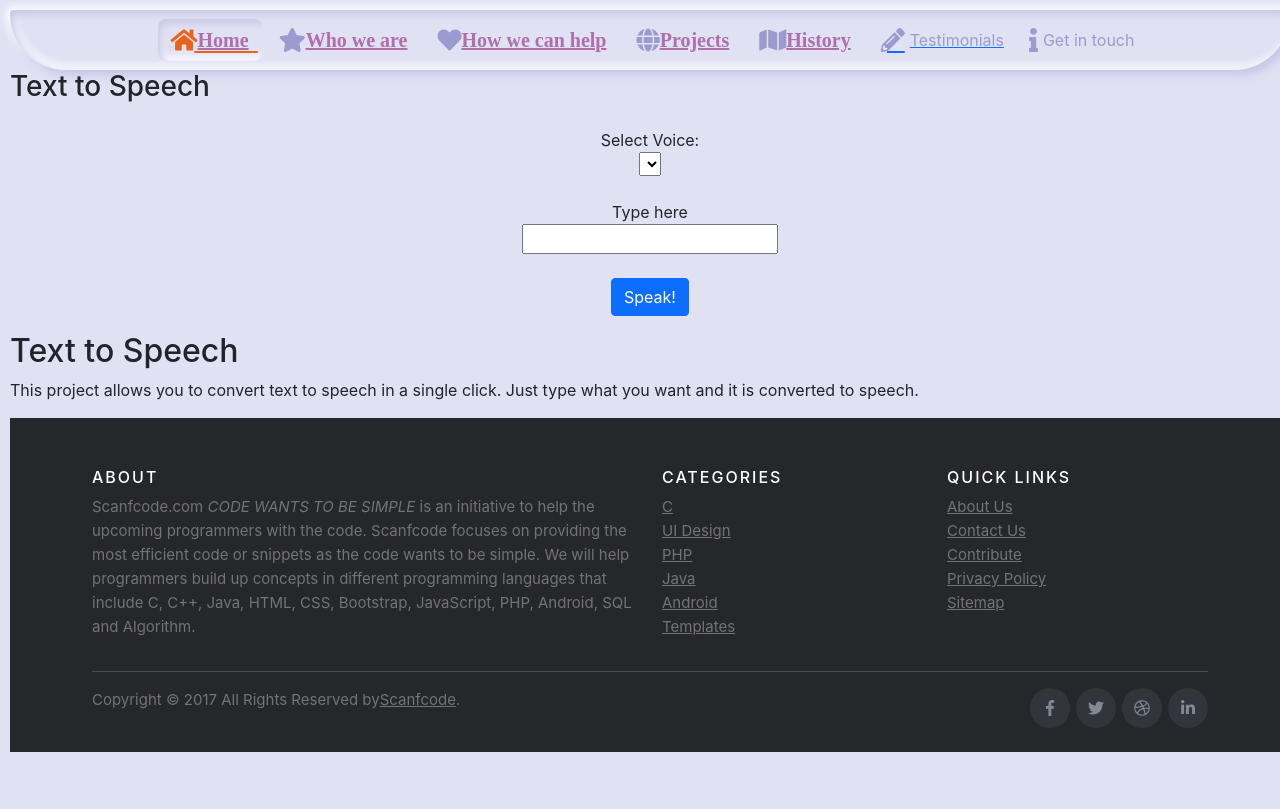
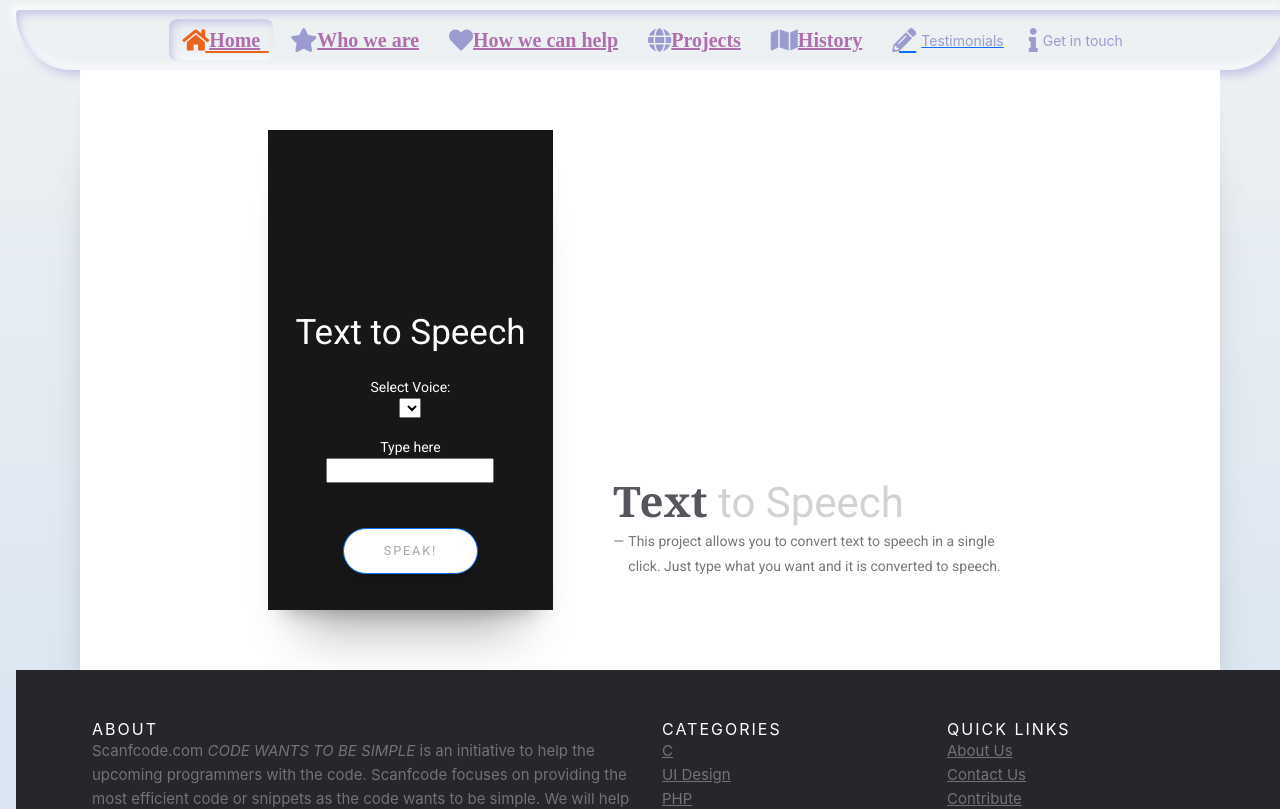
Before and after one commit to deieva/project-10.11.2021, a React (Create React App) app: page /projects in a window 1280 px wide. Shown: the top 809 px of the page. Built offline with nearby package versions, Linux system fonts and the light colour scheme; a small style sheet from the web is missing.

Commit message:
update styles for projects

```diff
--- a/src/Assets/Css/Projects.css
+++ b/src/Assets/Css/Projects.css
@@ -0,0 +1,257 @@
+@charset "UTF-8";
+.font--robotoslab {
+  font-family: "Roboto Slab", Georgia, serif;
+  font-weight: 700;
+}
+
+.font--roboto {
+  font-family: "Roboto", Arial, sans-serif;
+  font-weight: 400;
+}
+
+.font--lobster {
+  font-family: "Lobster", cursive;
+  font-weight: 400;
+}
+
+.font--cabin {
+  font-family: "Cabin", Arial, sans-serif;
+  font-weight: 400;
+}
+
+.font--eczar {
+  font-family: "Eczar", Georgia, serif;
+  font-weight: 700;
+}
+
+.font--gentium {
+  font-family: "Gentium Basic", Georgia, serif;
+  font-weight: 400;
+}
+
+* {
+  box-sizing: border-box;
+}
+
+/* html,
+body {
+  height: 100%;
+  font-family: "Roboto", Georgia, sans-serif;
+  font-weight: 400;
+  overflow: hidden;
+} */
+
+body {
+  background: linear-gradient(to bottom, #edf1f2, #d5e2f2);
+  justify-content: center;
+  align-items: center;
+  font-size: 14px;
+  display: flex;
+}
+
+h1 {
+  font-size: 3.5em;
+  margin: 0;
+  font-weight: normal;
+}
+
+h2 {
+  font-size: 3em;
+  margin: 0;
+  font-weight: normal;
+}
+
+h3 {
+  font-size: 2.5em;
+  margin: 0;
+  font-weight: normal;
+}
+
+h4 {
+  font-size: 2.125em;
+  margin: 0;
+  font-weight: normal;
+}
+
+h5 {
+  font-size: 1.75em;
+  margin: 0;
+  font-weight: normal;
+}
+
+h6 {
+  font-size: 1.25em;
+  margin: 0;
+  font-weight: normal;
+}
+
+.author {
+  position: absolute;
+  bottom: 5px;
+  right: 15px;
+  color: #999;
+}
+.author a {
+  color: #a1bee6;
+  text-decoration: none;
+}
+.author a:hover {
+  color: #327ccb;
+}
+
+.bx-viewport {
+  overflow: visible !important;
+}
+
+.bx-pager {
+  margin-top: 20px;
+  display: flex;
+  justify-content: center;
+}
+
+.bx-wrapper .bx-pager.bx-default-pager a {
+  background: #666;
+  text-indent: -9999px;
+  display: block;
+  width: 15px;
+  height: 15px;
+  margin: 0 10px;
+  outline: 0;
+  -moz-border-radius: 10px;
+  -webkit-border-radius: 10px;
+  border-radius: 10px;
+  box-shadow: 0 3px 6px rgba(0, 0, 0, 0.3);
+}
+
+.bx-wrapper .bx-pager.bx-default-pager a:hover,
+.bx-wrapper .bx-pager.bx-default-pager a.active {
+  background: rgba(0, 0, 0, 0.7);
+}
+
+.full-card {
+  margin: 0 auto;
+  display: flex;
+  justify-content: center;
+  align-items: stretch;
+  padding: 60px;
+  height: 80vh;
+  max-height: 600px;
+  background: white;
+  width: 90%;
+  max-width: 1300px;
+  box-shadow: 0 15px 20px -15px rgba(0, 0, 0, 0.3), 0 55px 50px -35px rgba(0, 0, 0, 0.3), 0 85px 60px -25px rgba(0, 0, 0, 0.1);
+}
+
+.font-card {
+  position: relative;
+  width: 28%;
+  display: flex;
+  flex-direction: column;
+  align-items: center;
+  justify-content: flex-end;
+  background: linear-gradient(45deg, #9fbee6 0%, #dfeaee 100%);
+  padding: 20px 20px;
+  color: white;
+  margin: 0 15px;
+  text-align: center;
+  box-shadow: 0 15px 20px -15px rgba(0, 0, 0, 0.3), 0 55px 50px -35px rgba(0, 0, 0, 0.3);
+  transition: box-shadow 0.3s, transform 0.3s;
+  transition-delay: 0.15s;
+}
+.font-card.hovered-card {
+  box-shadow: 0 5px 3px -5px rgba(0, 0, 0, 0.3), 0 2px 8px -5px rgba(0, 0, 0, 0.3);
+  transform: translateY(-2px);
+}
+.font-card p {
+  line-height: 1.4;
+}
+
+.font-description {
+  padding: 0 30px;
+  margin: 15px;
+  width: 44%;
+  display: flex;
+  flex-direction: column;
+  justify-content: flex-end;
+}
+.font-description h2 {
+  color: #56575e;
+}
+.font-description h2 span {
+  color: #d2d2d2;
+}
+.font-description p {
+  padding-left: 15px;
+  color: #777;
+  line-height: 1.8;
+}
+.font-description p:before {
+  content: "—";
+  margin-left: -15px;
+  margin-right: 4px;
+}
+
+.explore-button {
+  font-size: 0.9em;
+  background: white;
+  width: 80%;
+  color: #a7a7a7;
+  display: inline-block;
+  padding: 1em;
+  margin-top: 2em;
+  border-radius: 5em;
+  text-transform: uppercase;
+  text-decoration: none;
+  letter-spacing: 0.15em;
+  box-shadow: 0 15px 20px -10px rgba(0, 0, 0, 0.3);
+  transition: color 0.6s, box-shadow 0.3s, transform 0.3s;
+}
+.explore-button:hover {
+  box-shadow: 0 3px 5px -5px rgba(0, 0, 0, 0.3);
+  transform: translateY(-1px);
+  color: #6f6f6f;
+}
+
+@media screen and (max-width: 991px) {
+  .full-card {
+    height: auto;
+    flex-wrap: wrap;
+    padding: 30px 60px;
+  }
+
+  .font-card {
+    width: calc(100% - 30px);
+  }
+
+  .font-description {
+    width: 100%;
+  }
+}
+.robotoslab-card {
+  background: url(https://res.cloudinary.com/dqj168cdc/image/upload/v1480286526/Roboto-slab-image_mtwren.jpg) no-repeat center center;
+}
+
+.roboto-card {
+  background: #171717;
+  background-size: cover;
+}
+
+.lobster-card {
+  background: url(https://res.cloudinary.com/dqj168cdc/image/upload/v1480349796/lobster-image_pznrao.jpg) no-repeat center center;
+  background-size: cover;
+}
+
+.cabin-card {
+  background: url(https://res.cloudinary.com/dqj168cdc/image/upload/v1480350297/cabin-image_dqxlwi.jpg) no-repeat center center;
+  background-size: cover;
+}
+
+.eczar-card {
+  background: url(https://res.cloudinary.com/dqj168cdc/image/upload/v1480522564/turtle-image_nblim1.jpg) no-repeat center center;
+  background-size: cover;
+}
+
+.gentium-card {
+  background: url(https://res.cloudinary.com/dqj168cdc/image/upload/v1480522983/penguin-image_dufrwg.jpg) no-repeat center center;
+  background-size: cover;
+}
--- a/src/Views/Projects.js
+++ b/src/Views/Projects.js
@@ -2,7 +2,7 @@ import '../Assets/Css/Projects.css';
 function Projects() {
 
     return (
-        <div>
+        <div className='projects-container'>
             <div class="slick-slider">
 
                 <div class="full-card">
```
